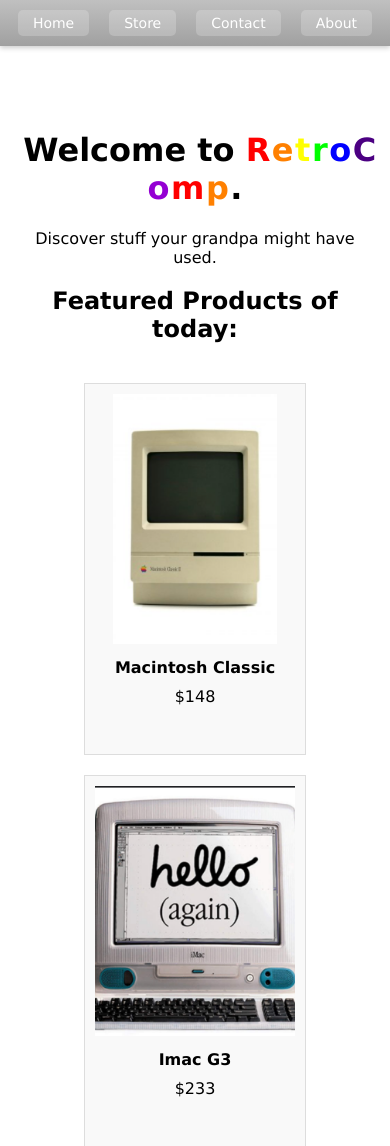
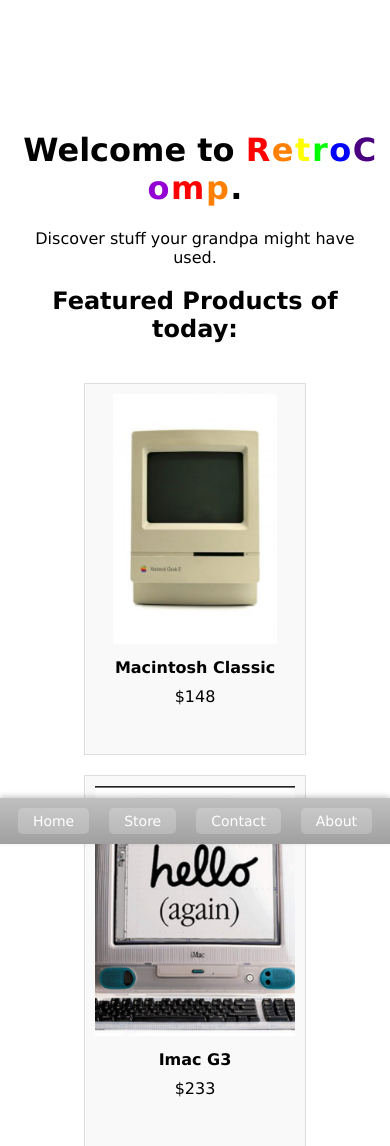
Before and after one commit to christiaansp/schoolinformaticsdatabasephp, a PHP site: page /home.php in a window 390 px wide. Shown: the top 1146 px of the page. Run offline with PHP 8.4, Linux system fonts and the light colour scheme; data comes from the database, SQL or seed files in the repository.

Commit message:
Navbar to bottom on mobile

```diff
--- a/style3.css
+++ b/style3.css
@@ -1,3 +1,5 @@
+
+/* Font and background*/
 body, html {
     height: 100%;
     margin: 0;
@@ -5,6 +7,12 @@
     background-color: #ffffff;
 }
 
+/*
+###################################
+######### NAVBAR START ############
+###################################
+
+*/
 .navbar {
     background: linear-gradient(to bottom, #c0c0c0, #a0a0a0);
     padding: 10px 0;
@@ -16,7 +24,28 @@
     top: 0;
     left: 0;
     box-shadow: 0 2px 5px rgba(0, 0, 0, 0.2);
+    transition: all 0.3s ease-in-out;
 }
+
+.content {
+    padding-top: 50px;
+}
+
+/* Navbar naar onderkant van site op telefoons voor betere houding*/
+@media screen and (max-width: 768px) {
+    .navbar {
+        top: auto;
+        bottom: 0;
+        box-shadow: 0 -2px 5px rgba(0, 0, 0, 0.2);
+    }
+
+    .content {
+        padding-top: 0;
+        padding-bottom: 50px;
+    }
+}
+
+
 .navbar a {
     color: white;
     text-decoration: none;
@@ -29,12 +58,17 @@
     background-color: rgba(255, 255, 255, 0.4);
 }
 
-/* Push content down to accommodate fixed navbar */
 .content {
     padding-top: 50px;
 }
 
-/* Tab Content */
+/*
+###################################
+######### NAVBAR END ##############
+###################################
+
+*/
+
 .tabcontent {
     display: none;
     padding: 60px 20px;
@@ -45,6 +79,13 @@
     max-width: 100%;
 }
 
+
+/*
+###################################
+######### STORE GRID ##############
+###################################
+
+*/
 
 .product-grid {
     display: flex;
@@ -82,6 +123,9 @@
     flex-grow: 1;
 }
 
-#Home {
-    color: black;
-}
+/*
+###################################
+####### STORE GRID END  ###########
+###################################
+
+*/
```
